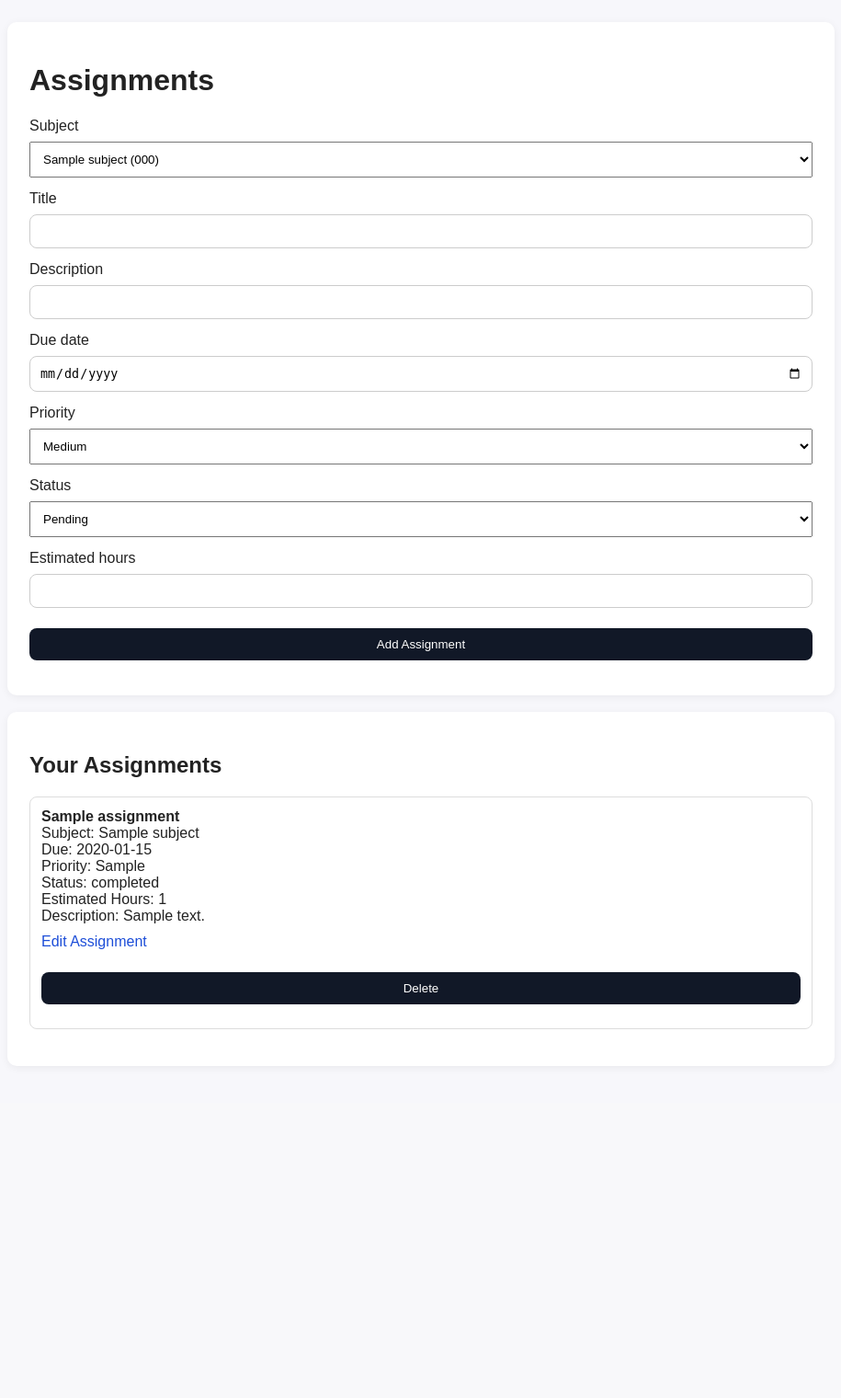
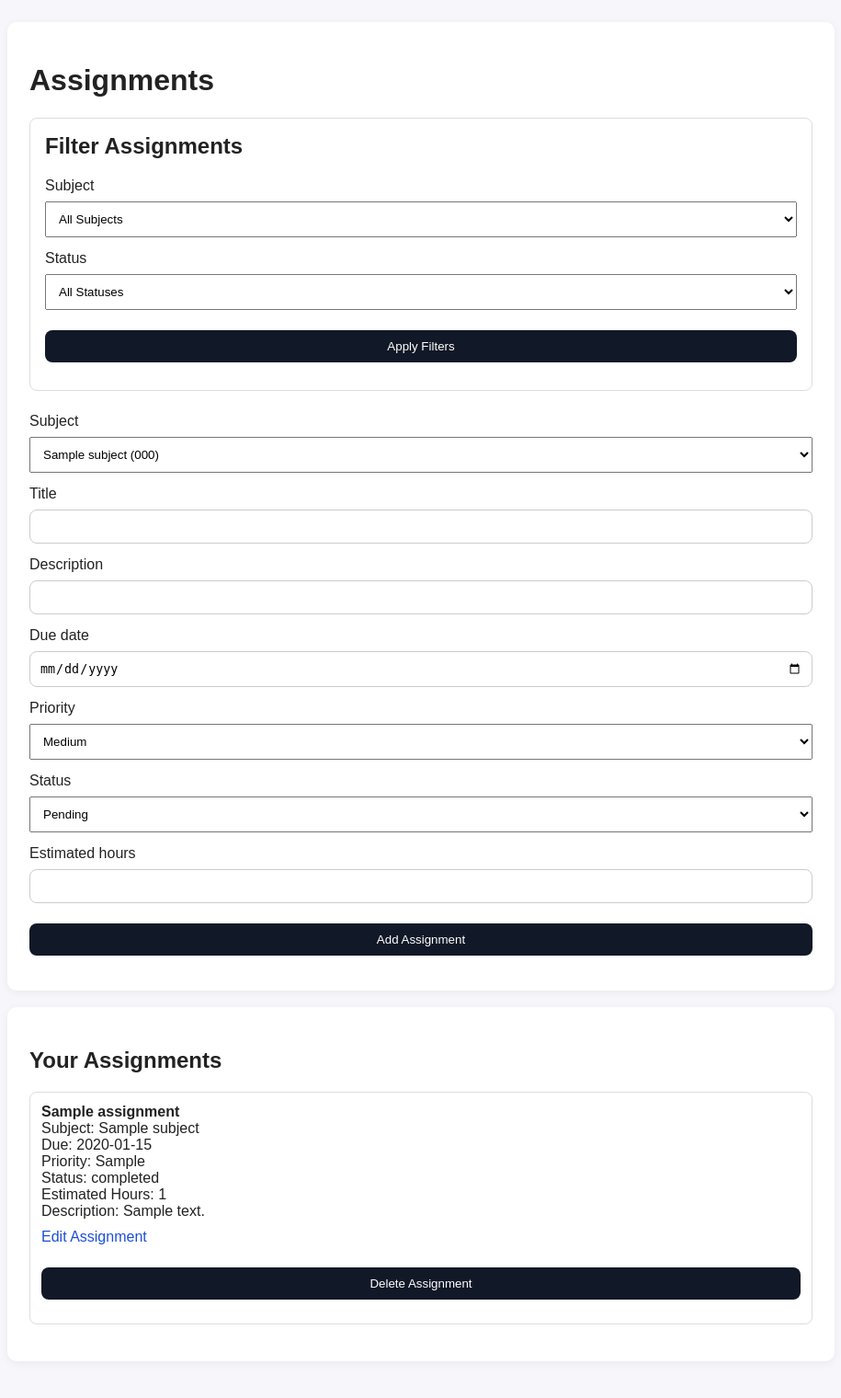
Before and after one commit to mayankpathak-iu/software-engineering-project, a FastAPI app: page /assignments in a window 1280 px wide. Shown: the part 58-1578 px from the top of the page at 92% size, without its empty margins (182-1097 px from the left). Before the commit the page ends 1177 px from the top, so only its background shows below. Run offline with FastAPI, Linux system fonts and the light colour scheme; the visitor is signed in with stand-in values (Sample User, id 1); tables that the repository leaves empty hold one stand-in row (values such as "Sample post").

Commit message:
Add assignment filters and fix empty subject selection

```diff
--- a/app/templates/assignments.html
+++ b/app/templates/assignments.html
@@ -3,6 +3,31 @@
 {% block content %}
 <div class="card">
     <h1>Assignments</h1>
+    <div style="margin-bottom: 24px; padding: 16px; border: 1px solid #ddd; border-radius: 8px;">
+    <h2 style="margin-top: 0;">Filter Assignments</h2>
+
+    <form method="get" action="/assignments">
+        <label>Subject</label>
+        <select name="subject_id" style="width: 100%; padding: 10px; margin-top: 8px; margin-bottom: 14px;">
+            <option value="">All Subjects</option>
+            {% for subject in subjects %}
+                <option value="{{ subject.id }}" {% if selected_subject_id == subject.id %}selected{% endif %}>
+                    {{ subject.name }}{% if subject.code %} ({{ subject.code }}){% endif %}
+                </option>
+            {% endfor %}
+        </select>
+
+        <label>Status</label>
+        <select name="status" style="width: 100%; padding: 10px; margin-top: 8px; margin-bottom: 14px;">
+            <option value="">All Statuses</option>
+            <option value="pending" {% if selected_status == 'pending' %}selected{% endif %}>Pending</option>
+            <option value="in_progress" {% if selected_status == 'in_progress' %}selected{% endif %}>In Progress</option>
+            <option value="completed" {% if selected_status == 'completed' %}selected{% endif %}>Completed</option>
+        </select>
+
+        <button type="submit">Apply Filters</button>
+    </form>
+</div>
 
     {% if subjects %}
     <form method="post" action="/assignments">
@@ -69,9 +94,14 @@
                     <p style="margin-top: 10px;">
     <a href="/assignments/{{ assignment.id }}/edit">Edit Assignment</a>
 </p>
-                    <form method="post" action="/assignments/{{ assignment.id }}/delete" style="margin-top: 10px;">
-                        <button type="submit">Delete</button>
-                    </form>
+<form method="post" action="/assignments/{{ assignment.id }}/delete" style="margin-top: 10px;">
+    <button
+        type="submit"
+        onclick="return confirm('Are you sure you want to delete this assignment? This action cannot be undone.')"
+    >
+        Delete Assignment
+    </button>
+</form>
                 </li>
             {% endfor %}
         </ul>
```
Also changed, not shown: app/routes/assignments.py (+22 -7 lines).
